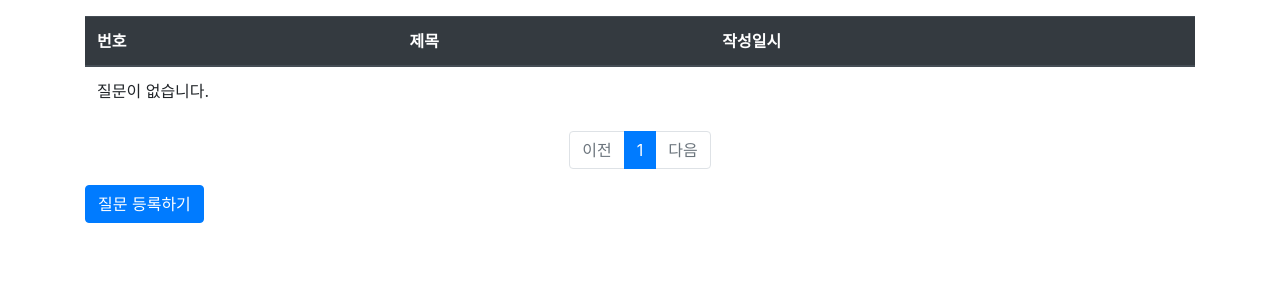
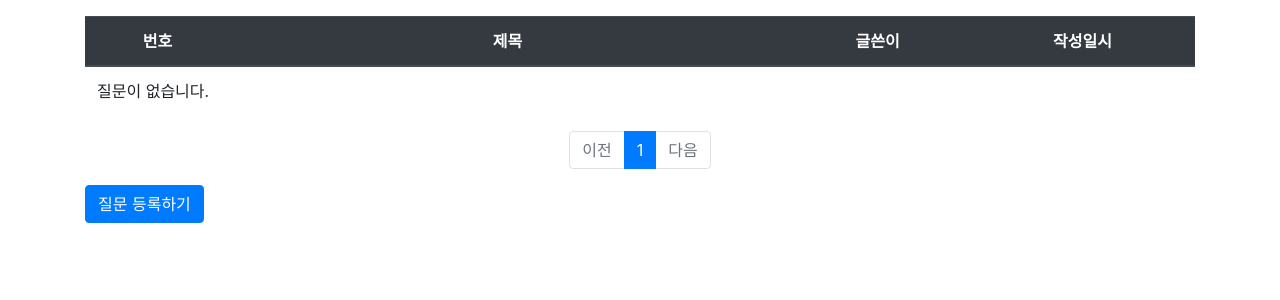
Before and after one commit to yuujinkim/pybo, a Django app: page / in a window 1280 px wide. Shown: the part 57-357 px from the top of the page. Run offline with Django 3.2, Linux system fonts and the light colour scheme; data that the repository does not hold is empty; some libraries are stand-ins or nearby versions.

Commit message:
3-08 글쓴이 표시하기

```diff
--- a/templates/pybo/question_list.html
+++ b/templates/pybo/question_list.html
@@ -4,26 +4,28 @@
 <div class="container my-3">
     <table class="table">
         <thead>
-        <tr class="thead-dark">
+        <tr class="text-center thead-dark">
             <th>번호</th>
-            <th>제목</th>
+            <th style="width:50%">제목</th>
+            <th>글쓴이</th>
             <th>작성일시</th>
         </tr>
         </thead>
         <tbody>
         {% if question_list %}
         {% for question in question_list %}
-        <tr>
+        <tr class="text-center">
             <td>
                 <!-- 번호 = 전체건수 - 시작인덱스 - 현재인덱스 + 1 -->
                 {{ question_list.paginator.count|sub:question_list.start_index|sub:forloop.counter0|add:1 }}
             </td>
-            <td>
+            <td class="text-left">
                 <a href="{% url 'pybo:detail' question.id %}">{{ question.subject }}</a>
                 {% if question.answer_set.count > 0 %}
                 <span class="text-danger small ml-2">{{ question.answer_set.count }}</span>
                 {% endif %}
             </td>
+            <td>{{ question.author.username }}</td>  <!-- 글쓴이 추가 -->
             <td>{{ question.create_date }}</td>
         </tr>
         {% endfor %}
```
Also changed, not shown: templates/pybo/question_detail.html (+6 -4 lines).
